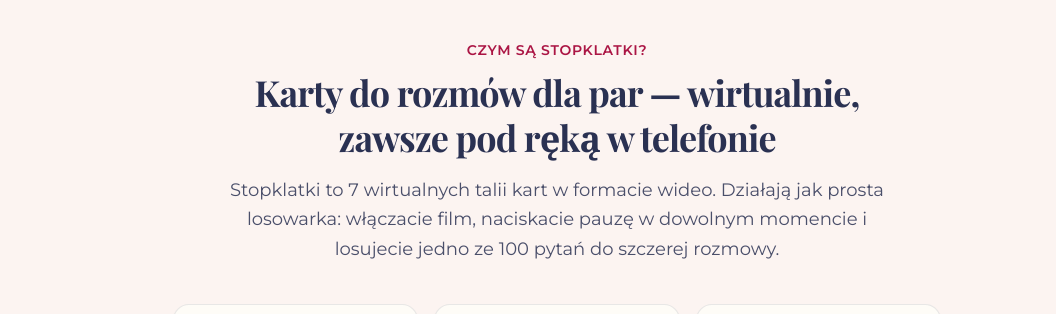
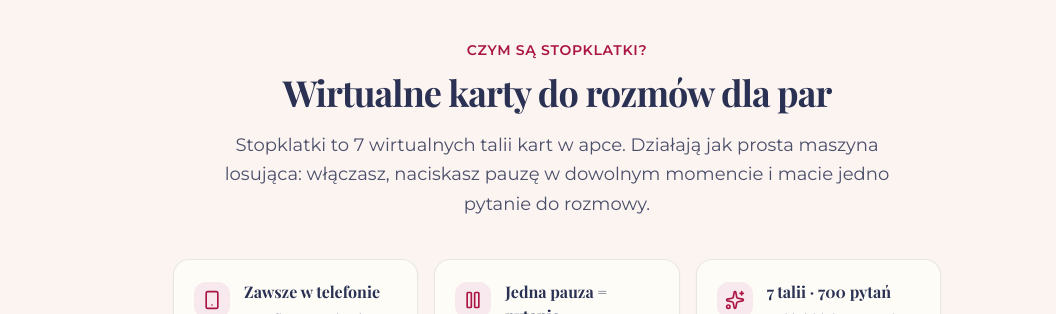
Before and after one commit to achiorr/100-pytan-na-bliskosc, a Next.js app: page / in a window 1280 px wide. Shown: the part 821-1135 px from the top of the page, without its empty margins (83-1139 px from the left). Built offline with nearby package versions, Linux system fonts and the light colour scheme; no server answers; a web font is replaced by a local one.

Commit message:
copy: aktualizacja naglowka i tekstu w sekcji Wirtualne karty do rozmow dla par

```diff
--- a/components/DynamicTagline.tsx
+++ b/components/DynamicTagline.tsx
@@ -12,12 +12,12 @@
 
         {/* Główny tytuł wyjaśniający */}
         <h2 className="font-heading text-2xl sm:text-3xl lg:text-4xl font-bold tracking-tight text-granat leading-tight mb-4 max-w-2xl mx-auto">
-          Karty do rozmów dla par — wirtualnie, zawsze pod ręką w telefonie
+          Wirtualne karty do rozmów dla par
         </h2>
 
         {/* Zwięzłe wyjaśnienie */}
         <p className="font-sans text-sm sm:text-base md:text-lg text-granat/85 leading-relaxed max-w-2xl mx-auto mb-8 sm:mb-10">
-          Stopklatki to 7 wirtualnych talii kart w formacie wideo. Działają jak prosta losowarka: włączacie film, naciskacie pauzę w dowolnym momencie i losujecie jedno ze 100 pytań do szczerej rozmowy.
+          Stopklatki to 7 wirtualnych talii kart w apce. Działają jak prosta maszyna losująca: włączasz, naciskasz pauzę w dowolnym momencie i macie jedno pytanie do rozmowy.
         </p>
 
         {/* 3 zwięzłe kafelki podsumowujące produkt */}
```
